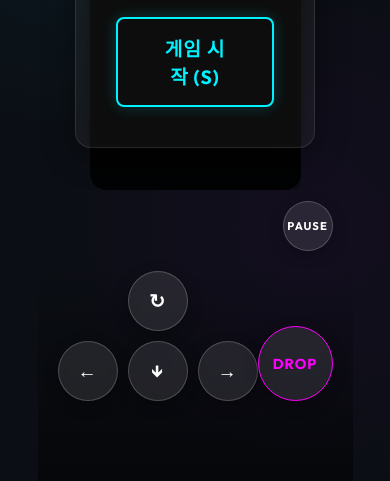
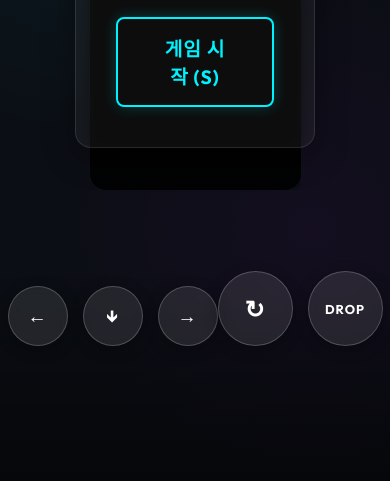
Before and after one commit to jimmyryu83-droid/Tetris, a plain HTML site: page index.html in a window 390 px wide. Shown: the part 363-844 px from the top of the page. Drawn offline with Linux system fonts and the light colour scheme.

Commit message:
feat: mobile control ergonomics and UI improvements

```diff
--- a/game.js
+++ b/game.js
@@ -591,8 +591,10 @@
 function updateMobileStats() {
     const mLevel = document.getElementById('m-level');
     const mScore = document.getElementById('m-score');
+    const mLines = document.getElementById('m-lines');
     if (mLevel) mLevel.innerText = level;
     if (mScore) mScore.innerText = score.toLocaleString();
+    if (mLines) mLines.innerText = lines;
 }
 
 /**
--- a/index.html
+++ b/index.html
@@ -11,9 +11,11 @@
     <div class="mobile-header glass">
         <div class="header-stat">LV <span id="m-level">1</span></div>
         <div class="header-stat">SCORE <span id="m-score">0</span></div>
+        <div class="header-stat">LINES <span id="m-lines">0</span></div>
         <div class="header-stat">NEXT
             <canvas id="m-next-piece" width="40" height="40"></canvas>
         </div>
+        <button id="btn-pause" class="ctrl-btn glass">❚❚</button>
     </div>
     <div class="game-container">
         <div class="side-panel left">
@@ -88,16 +90,15 @@
 
     <!-- 모바일 전용 컨트롤러 (Mobile Only Controls) -->
     <div class="mobile-controls">
-        <button id="btn-pause" class="ctrl-btn glass">PAUSE</button>
         <div class="control-row">
             <div class="d-pad">
-                <button id="btn-up" class="ctrl-btn">↻</button>
                 <button id="btn-left" class="ctrl-btn">←</button>
                 <button id="btn-down" class="ctrl-btn">↓</button>
                 <button id="btn-right" class="ctrl-btn">→</button>
             </div>
             <div class="action-btns">
-                <button id="btn-hard" class="ctrl-btn">DROP</button>
+                <button id="btn-up" class="ctrl-btn rotate-btn">↻</button>
+                <button id="btn-hard" class="ctrl-btn drop-btn">DROP</button>
             </div>
         </div>
     </div>
--- a/style.css
+++ b/style.css
@@ -255,22 +255,36 @@
 }
 
 .header-stat {
-    font-size: 0.8rem;
+    font-size: 0.75rem;
     color: rgba(255, 255, 255, 0.6);
     display: flex;
     align-items: center;
-    gap: 8px;
+    gap: 5px;
 }
 
 .header-stat span {
     color: var(--neon-blue);
     font-weight: 700;
-    font-size: 1.1rem;
+    font-size: 1rem;
 }
 
 #m-next-piece {
     background: rgba(255, 255, 255, 0.05);
     border-radius: 4px;
+}
+
+#btn-pause {
+    width: 40px;
+    height: 40px;
+    font-size: 0.8rem;
+    border-radius: 8px;
+    margin: 0;
+    display: flex;
+    justify-content: center;
+    align-items: center;
+    background: rgba(255, 255, 255, 0.1);
+    border-color: rgba(255, 255, 255, 0.3);
+    color: white;
 }
 
 /* 모바일 전용 스타일 (Mobile Styles) */
@@ -302,15 +316,26 @@
 .d-pad {
     display: grid;
     grid-template-columns: repeat(3, 1fr);
-    grid-template-rows: repeat(2, 1fr);
-    gap: 10px;
+    grid-template-rows: 1fr;
+    gap: 15px;
 }
 
 .action-btns {
     display: flex;
-    flex-direction: column;
     gap: 15px;
-    align-items: flex-end;
+    align-items: center;
+}
+
+.rotate-btn {
+    border-color: var(--neon-blue);
+    color: var(--neon-blue);
+    background: rgba(0, 242, 255, 0.1);
+}
+
+.drop-btn {
+    border-color: var(--neon-pink);
+    color: var(--neon-pink);
+    background: rgba(255, 0, 92, 0.1);
 }
 
 .ctrl-btn {
@@ -348,17 +373,20 @@
     font-size: 0.7rem;
 }
 
-#btn-up { grid-column: 2; }
-#btn-left { grid-row: 2; grid-column: 1; }
-#btn-down { grid-row: 2; grid-column: 2; }
-#btn-right { grid-row: 2; grid-column: 3; }
+#btn-left { grid-column: 1; }
+#btn-down { grid-column: 2; }
+#btn-right { grid-column: 3; }
 
 #btn-hard {
-    width: 80px;
-    height: 80px;
-    border-color: var(--neon-pink);
-    color: var(--neon-pink);
-    font-size: 0.9rem;
+    width: 75px;
+    height: 75px;
+    font-size: 0.8rem;
+}
+
+#btn-up {
+    width: 75px;
+    height: 75px;
+    font-size: 1.5rem;
 }
 
 @media (max-width: 800px) {
@@ -433,10 +461,9 @@
     }
 
     #btn-pause {
-        position: absolute;
-        top: -60px;
-        right: 20px;
-        z-index: 110;
+        position: static;
+        width: 35px;
+        height: 35px;
     }
 
     .ctrl-btn {
```
